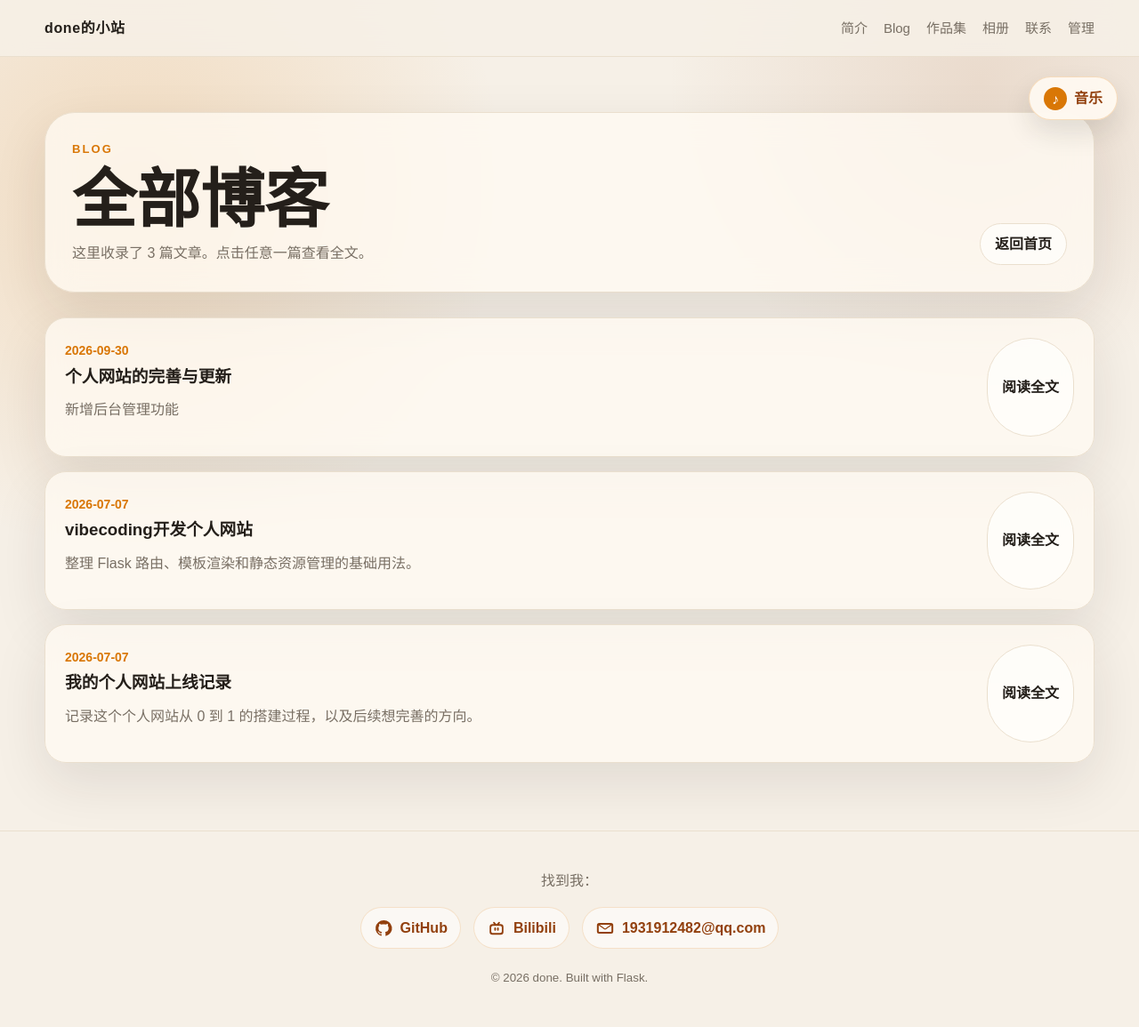
After one commit to berhbro/PersonalWebsite, a Flask app: page /blog in a window 1280 px wide. The commit adds this page. Shown: the whole page at 89% size. Run offline with Flask 3, Linux system fonts and the light colour scheme.

Commit message:
feat: add dedicated blog list page and self-host admin icon fonts
- 新增 /blog 列表页，导航 Blog 由首页锚点改为独立页面，展示全部文章

- 首页 blog 面板增加查看全部入口，文章详情页返回链接指向列表页

- 后台图标字体改为自托管 static/admin/fonts，避免 jsDelivr 不可达时图标退化成纯文字

```diff
--- a/app.py
+++ b/app.py
@@ -440,6 +440,15 @@ def index():
     )
 
 
+@app.route("/blog")
+def blog_list():
+    return render_template(
+        "blog_list.html",
+        profile=profile,
+        blog_posts=load_blog_posts(),
+    )
+
+
 @app.route("/blog/<slug>")
 def blog_detail(slug):
     post = next((item for item in load_blog_posts() if item["slug"] == slug), None)
--- a/build_static.py
+++ b/build_static.py
@@ -72,6 +72,7 @@ def main():
 
     with app.test_client() as client:
         export_route(client, "/", "index.html")
+        export_route(client, "/blog", "blog/index.html")
         export_route(client, "/demos", "demos/index.html")
         export_route(client, "/gallery", "gallery/index.html")
 
--- a/static/css/style.css
+++ b/static/css/style.css
@@ -523,7 +523,8 @@ p {
     border-radius: 20px;
 }
 
-.gallery-page {
+.gallery-page,
+.blog-page {
     width: min(1180px, calc(100% - 32px));
     margin: 0 auto;
     padding: 62px 0 76px;
@@ -536,7 +537,8 @@ p {
 }
 
 .demos-hero,
-.gallery-hero {
+.gallery-hero,
+.blog-hero {
     margin-bottom: 28px;
     padding: 30px;
     display: flex;
@@ -551,14 +553,16 @@ p {
 }
 
 .demos-hero h1,
-.gallery-hero h1 {
+.gallery-hero h1,
+.blog-hero h1 {
     margin-bottom: 10px;
     font-size: clamp(38px, 6vw, 72px);
     line-height: 1;
 }
 
 .demos-hero p:not(.eyebrow),
-.gallery-hero p:not(.eyebrow) {
+.gallery-hero p:not(.eyebrow),
+.blog-hero p:not(.eyebrow) {
     margin-bottom: 0;
     color: var(--muted);
 }
@@ -961,7 +965,8 @@ time {
     .blog-item,
     .section-heading.compact,
     .demos-hero,
-    .gallery-hero {
+    .gallery-hero,
+    .blog-hero {
         align-items: flex-start;
         flex-direction: column;
     }
@@ -976,7 +981,8 @@ time {
     .article,
     .demos-hero,
     .demo-entry,
-    .gallery-hero {
+    .gallery-hero,
+    .blog-hero {
         padding: 22px;
         border-radius: 26px;
     }
--- a/templates/base.html
+++ b/templates/base.html
@@ -12,7 +12,7 @@
             <a class="logo" href="{{ url_for('index') }}">{{ profile.name }}的小站</a>
             <div class="nav-links">
                 <a href="{{ url_for('index') }}#about">简介</a>
-                <a href="{{ url_for('index') }}#blog">Blog</a>
+                <a href="{{ url_for('blog_list') }}">Blog</a>
                 <a href="{{ url_for('demos_library') }}">作品集</a>
                 <a href="{{ url_for('gallery') }}">相册</a>
                 <a href="{{ url_for('index') }}#contact">联系</a>
--- a/templates/blog_detail.html
+++ b/templates/blog_detail.html
@@ -4,7 +4,7 @@
 
 {% block content %}
 <article class="article">
-    <a class="text-link" href="{{ url_for('index') }}#blog">← 返回 Blog</a>
+    <a class="text-link" href="{{ url_for('blog_list') }}">← 返回 Blog</a>
     <p class="eyebrow">Blog</p>
     <h1>{{ post.title }}</h1>
     <time>{{ post.date }}</time>
--- /dev/null
+++ b/templates/blog_list.html
@@ -0,0 +1,35 @@
+{% extends "base.html" %}
+
+{% block title %}博客 - {{ profile.name }}的个人网站{% endblock %}
+
+{% block content %}
+<section class="blog-page">
+    <div class="blog-hero">
+        <div>
+            <p class="eyebrow">Blog</p>
+            <h1>全部博客</h1>
+            <p>这里收录了 {{ blog_posts|length }} 篇文章。点击任意一篇查看全文。</p>
+        </div>
+        <a class="button ghost" href="{{ url_for('index') }}">返回首页</a>
+    </div>
+
+    {% if blog_posts %}
+    <div class="blog-list">
+        {% for post in blog_posts %}
+        <article class="blog-item">
+            <div>
+                <time>{{ post.date }}</time>
+                <h3>{{ post.title }}</h3>
+                <p>{{ post.excerpt }}</p>
+            </div>
+            <a class="button ghost" href="{{ url_for('blog_detail', slug=post.slug) }}">阅读全文</a>
+        </article>
+        {% endfor %}
+    </div>
+    {% else %}
+    <div class="gallery-empty">
+        <p>还没有博客文章。在后台「博客」里发布后，这里就会显示。</p>
+    </div>
+    {% endif %}
+</section>
+{% endblock %}
--- a/templates/index.html
+++ b/templates/index.html
@@ -82,6 +82,7 @@
                     <p class="eyebrow">Latest Blog</p>
                     <h2>latest Blogs</h2>
                 </div>
+                <a class="button ghost" href="{{ url_for('blog_list') }}">查看全部</a>
             </div>
 
             <div class="blog-list">
```
Also changed, not shown: 3 other files.
